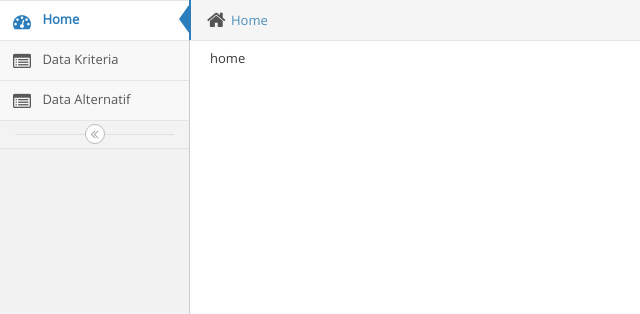
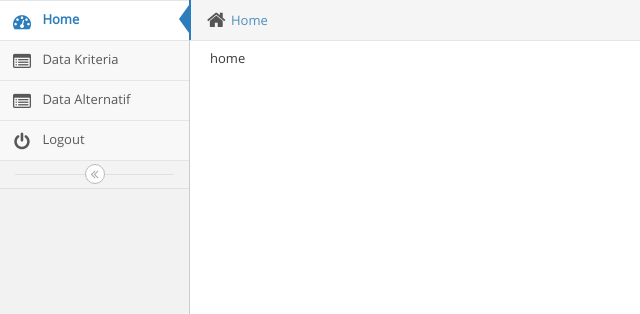
Before and after one commit to jawaldi348/spk-saw, a PHP site: page / in a window 1280 px wide. Shown: the part 45-359 px from the top of the page, without its empty margins (0-640 px from the left). Run offline with PHP 8.4, Linux system fonts and the light colour scheme; the visitor is signed in with stand-in values (Sample User, id 1).

Commit message:
proses logout

```diff
--- a/layout/sidebar.php
+++ b/layout/sidebar.php
@@ -28,6 +28,13 @@
             </a>
             <b class="arrow"></b>
         </li>
+        <li class="">
+            <a href="logout.php">
+                <i class="menu-icon fa fa-power-off"></i>
+                <span class="menu-text"> Logout </span>
+            </a>
+            <b class="arrow"></b>
+        </li>
     </ul>
 
     <div class="sidebar-toggle sidebar-collapse" id="sidebar-collapse">
--- /dev/null
+++ b/logout.php
@@ -0,0 +1,4 @@
+<?php session_start();
+if (session_destroy()) {
+    header('location:./login.php');
+}
```
